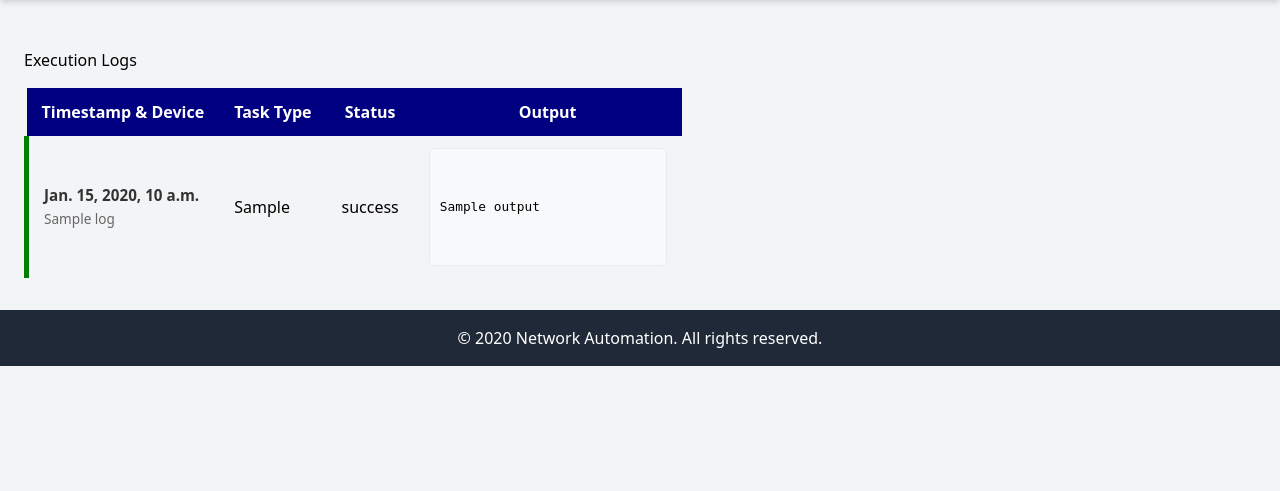
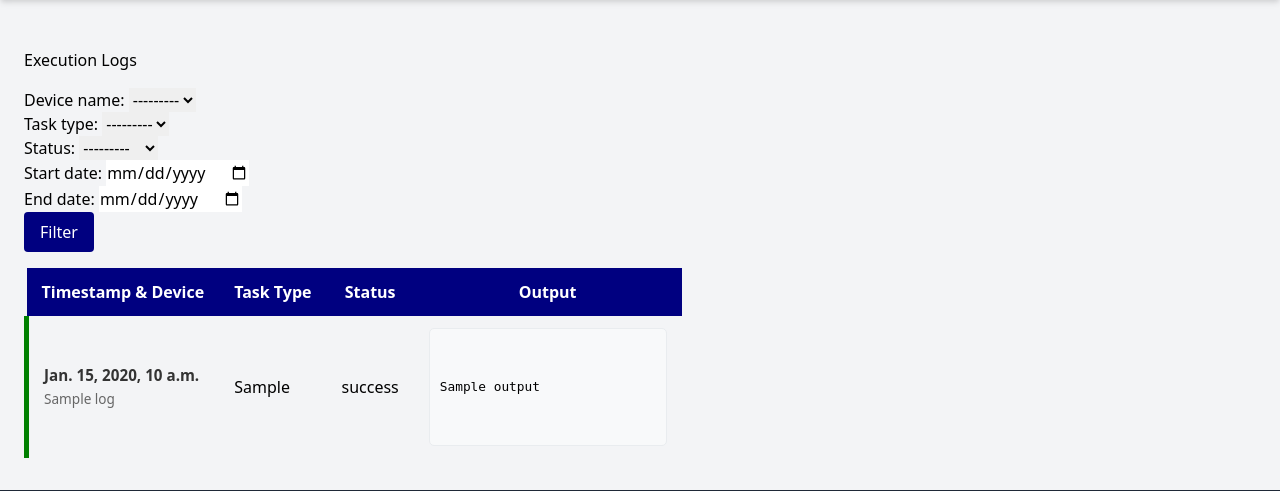
Before and after one commit to sydasif/network_project, a Django app: template network/templates/execution_logs.html in a window 1280 px wide. Shown: the part 96-587 px from the top of the page. Run offline with Django 5.2, Linux system fonts and the light colour scheme; tables that the repository leaves empty hold one stand-in row (values such as "Sample post"); the template is opened without the code that fills it: values that come from a table or form of the project are taken from there, most other values are stand-ins (such as "Sample title", 1, 10 or a date in 2020); data that the repository does not hold is empty.

Commit message:
add custom cmd and filter for logs

```diff
--- a/network/forms.py
+++ b/network/forms.py
@@ -1,16 +1,26 @@
 # forms.py
 from django import forms
 
-from .models import NetworkDevice
+from .models import NetworkDevice, TaskLog
+
+STATUS_CHOICES = [
+    ("", "---------"),  # Optional: Add an empty choice for no status filter
+    ("success", "Success"),
+    ("failure", "Failure"),
+]
 
 TASK_CHOICES = [
     ("show_ip", "Show IP Interface Brief"),
     ("save_config", "Save Running Config"),
+    ("custom_command", "Run Custom Command"),
 ]
 
 
 class TaskForm(forms.Form):
     task_type = forms.ChoiceField(choices=TASK_CHOICES)
+    custom_command = forms.CharField(
+        widget=forms.Textarea, required=False, label="Custom Command"
+    )
     devices = forms.MultipleChoiceField(
         choices=[],  # Filled in the view dynamically
         widget=forms.CheckboxSelectMultiple,
@@ -20,6 +30,36 @@ class TaskForm(forms.Form):
         device_choices = kwargs.pop("device_choices", [])
         super().__init__(*args, **kwargs)
         self.fields["devices"].choices = device_choices
+
+
+class TaskLogFilterForm(forms.Form):
+    device_name = forms.ChoiceField(choices=[], required=False)
+    task_type = forms.ChoiceField(choices=[], required=False)
+    status = forms.ChoiceField(choices=STATUS_CHOICES, required=False)
+    start_date = forms.DateField(
+        widget=forms.DateInput(attrs={"type": "date"}), required=False
+    )
+    end_date = forms.DateField(
+        widget=forms.DateInput(attrs={"type": "date"}), required=False
+    )
+
+    def __init__(self, *args, **kwargs):
+        super().__init__(*args, **kwargs)
+        # Dynamically populate device_name choices
+        device_names = (
+            TaskLog.objects.all().values_list("device_name", flat=True).distinct()
+        )
+        self.fields["device_name"].choices = [("", "---------")] + [
+            (name, name) for name in device_names
+        ]
+
+        # Dynamically populate task_type choices
+        task_types = (
+            TaskLog.objects.all().values_list("task_type", flat=True).distinct()
+        )
+        self.fields["task_type"].choices = [("", "---------")] + [
+            (type, type) for type in task_types
+        ]
 
 
 class DeviceForm(forms.ModelForm):
--- a/network/models.py
+++ b/network/models.py
@@ -22,6 +22,7 @@ class TaskLog(models.Model):
         max_length=20, choices=[("success", "Success"), ("failure", "Failure")]
     )
     timestamp = models.DateTimeField(auto_now_add=True)
+    custom_command = models.TextField(null=True, blank=True)
     user = models.ForeignKey(
         User, on_delete=models.CASCADE, related_name="task_logs", null=True
     )
--- a/network/templates/execution_logs.html
+++ b/network/templates/execution_logs.html
@@ -2,6 +2,31 @@
 {% block content %}
 <div class="container mt-4">
     <h2 class="mb-4">Execution Logs</h2>
+
+    <form method="get" class="form-inline mb-4">
+        <div class="form-group mr-2">
+            {{ form.device_name.label_tag }}
+            {{ form.device_name }}
+        </div>
+        <div class="form-group mr-2">
+            {{ form.task_type.label_tag }}
+            {{ form.task_type }}
+        </div>
+        <div class="form-group mr-2">
+            {{ form.status.label_tag }}
+            {{ form.status }}
+        </div>
+        <div class="form-group mr-2">
+            {{ form.start_date.label_tag }}
+            {{ form.start_date }}
+        </div>
+        <div class="form-group mr-2">
+            {{ form.end_date.label_tag }}
+            {{ form.end_date }}
+        </div>
+        <button type="submit" class="btn btn-primary">Filter</button>
+    </form>
+
     <div class="table-responsive">
         <table class="table table-striped">
             <thead>
@@ -41,19 +66,19 @@
         <ul class="pagination justify-content-center">
             {% if page_obj.has_previous %}
             <li class="page-item">
-                <a class="page-link" href="?page={{ page_obj.previous_page_number }}">&laquo;</a>
+                <a class="page-link" href="?page={{ page_obj.previous_page_number }}{{ request.GET.urlencode|slice:'4:' }}">&laquo;</a>
             </li>
             {% endif %}
 
             {% for num in page_obj.paginator.page_range %}
             <li class="page-item {% if page_obj.number == num %}active{% endif %}">
-                <a class="page-link" href="?page={{ num }}">{{ num }}</a>
+                <a class="page-link" href="?page={{ num }}{{ request.GET.urlencode|slice:'4:' }}">{{ num }}</a>
             </li>
             {% endfor %}
 
             {% if page_obj.has_next %}
             <li class="page-item">
-                <a class="page-link" href="?page={{ page_obj.next_page_number }}">&raquo;</a>
+                <a class="page-link" href="?page={{ page_obj.next_page_number }}{{ request.GET.urlencode|slice:'4:' }}">&raquo;</a>
             </li>
             {% endif %}
         </ul>
```
Also changed, not shown: core/tasks.py (+13 -0 lines), network/views.py (+44 -7 lines), templates/task_form.html (+33 -2 lines), network/migrations/0003_tasklog_custom_command.py (added).
